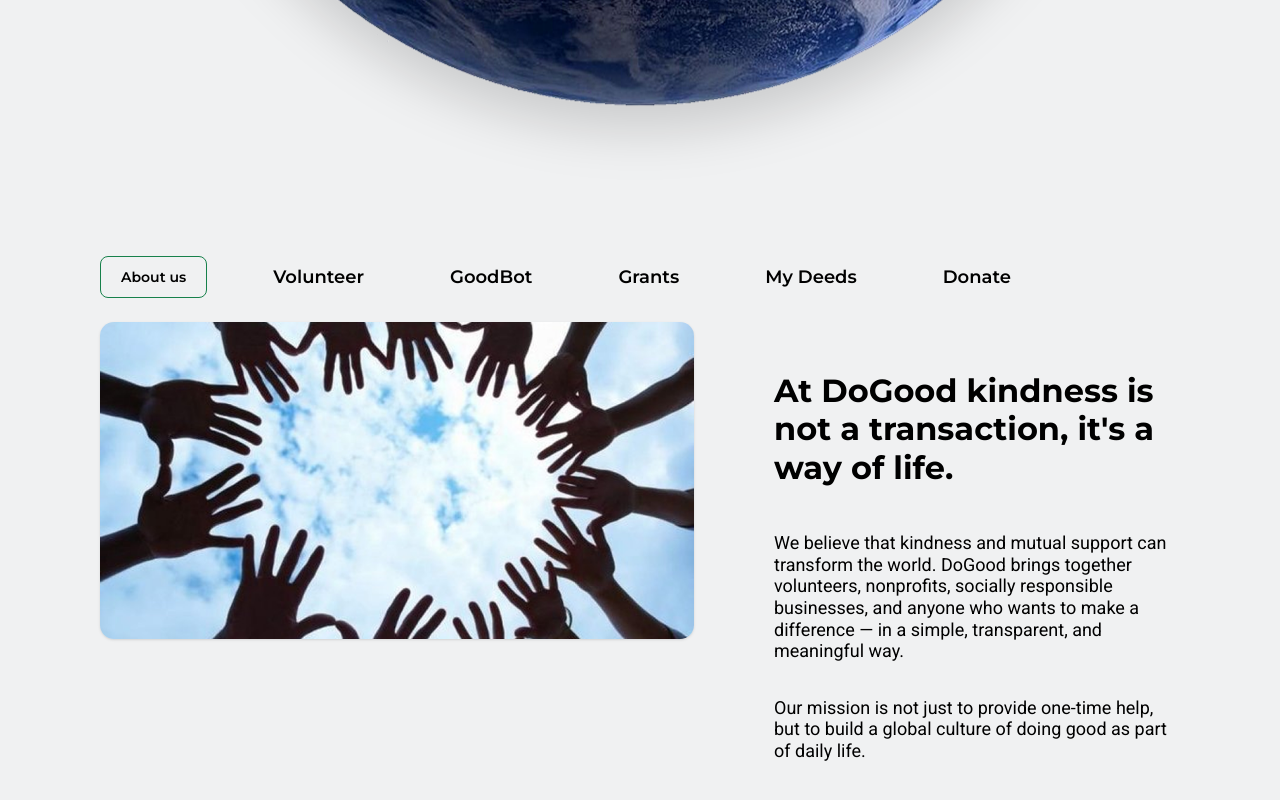
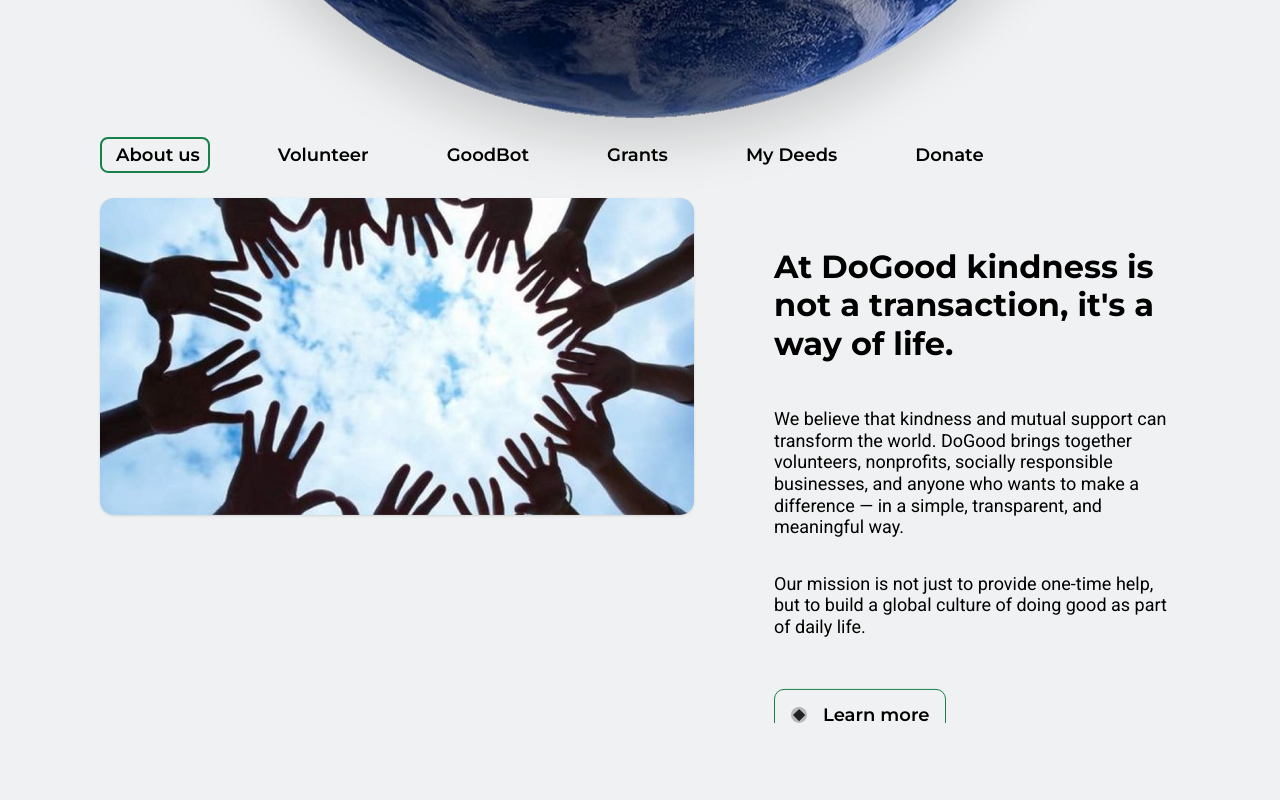
Before and after one commit to DoGood-org/dogood-frontend, a Next.js app: page /en in a window 1280 px wide. Shown: the part 1200-2000 px from the top of the page. Built offline with nearby package versions, Linux system fonts and the light colour scheme.

Commit message:
add about animation

```diff
--- a/src/components/index.ts
+++ b/src/components/index.ts
@@ -5,6 +5,7 @@
 export * from './faq/СontactForm';
 export * from './footer/Footer';
 export * from './footer/SocialLinks';
+export * from './main/AboutAnimationTabs';
 export * from './main/AboutSection';
 export * from './main/Faq';
 export * from './main/HeroSection';
--- /dev/null
+++ b/src/components/main/AboutAnimationTabs.tsx
@@ -0,0 +1,69 @@
+'use client';
+
+import { useLayoutEffect, useRef, useState } from 'react';
+import { motion } from 'framer-motion';
+import { Button } from '../ui/Button';
+
+export const AboutAnimationTabs = ({
+  views,
+  activeView,
+  onChange,
+}: {
+  views: { view: string }[];
+  activeView: string;
+  onChange: (view: string) => void;
+}) => {
+  const containerRef = useRef<HTMLDivElement>(null);
+  const [rect, setRect] = useState<{ left: number; width: number } | null>(
+    null
+  );
+
+  useLayoutEffect(() => {
+    if (!containerRef.current) return;
+    const container = containerRef.current;
+    const activeBtn = container.querySelector<HTMLButtonElement>(
+      `[data-view="${activeView}"]`
+    );
+    if (activeBtn) {
+      const { left, width } = activeBtn.getBoundingClientRect();
+      const containerLeft = container.getBoundingClientRect().left;
+      setRect({ left: left - containerLeft, width });
+    }
+  }, [activeView]);
+
+  return (
+    <div
+      className="relative inline-flex gap-[46px] mb-[25px]"
+      ref={containerRef}
+    >
+      {/* Animated border */}
+      {rect && (
+        <motion.div
+          layout
+          className="absolute top-0 left-0 h-full rounded-md border-2 border-primary pointer-events-none"
+          initial={false}
+          animate={{
+            x: rect.left,
+            width: rect.width,
+          }}
+          transition={{ type: 'spring', stiffness: 400, damping: 30 }}
+        />
+      )}
+
+      {/* Buttons */}
+      {views.map(({ view }) => (
+        <Button
+          variant="ghost"
+          key={view}
+          data-view={view}
+          onClick={() => onChange(view)}
+          className={`relative z-10 transition-colors ${
+            activeView === view ? 'text-primary' : 'text-muted'
+          }`}
+        >
+          {view}
+        </Button>
+      ))}
+    </div>
+  );
+};
--- a/src/components/main/AboutSection.tsx
+++ b/src/components/main/AboutSection.tsx
@@ -3,13 +3,22 @@
 import { useEffect, useState } from 'react';
 import Image from 'next/image';
 import { useRouter } from 'next/navigation';
-import { motion } from 'framer-motion';
-import { useInView } from 'react-intersection-observer';
+import {
+  motion,
+  useScroll,
+  useMotionValueEvent,
+  useSpring,
+} from 'framer-motion';
 import { useLocale, useTranslations } from 'next-intl';
 import { images } from '@/assets/images/about/import';
-// import { Button } from ;
 import { LearnIcon } from '../icons';
-import { Button } from '@/components';
+import { AboutAnimationTabs, Button } from '@/components';
+
+declare global {
+  interface Window {
+    _scrollTimeout?: ReturnType<typeof setTimeout>;
+  }
+}
 
 export const AboutSection = () => {
   const t = useTranslations('about');
@@ -22,43 +31,66 @@
     img: keyof typeof images;
   }[];
 
+  const { scrollY } = useScroll();
+  const [scrollDirection, setScrollDirection] = useState<'up' | 'down'>('down');
+  const [isScrolling, setIsScrolling] = useState(false);
+  // const [fixedY, setFixedY] = useState<number | null>(null);
+
+  useMotionValueEvent(scrollY, 'change', (latest) => {
+    const previous = scrollY.getPrevious() ?? latest;
+
+    if (latest > previous) {
+      setScrollDirection('down');
+    } else if (latest < previous) {
+      setScrollDirection('up');
+    }
+
+    setIsScrolling(true);
+
+    clearTimeout(window._scrollTimeout);
+    window._scrollTimeout = setTimeout(() => {
+      setIsScrolling(false);
+
+      // ✅ Зафіксувати останнє значення ySpring
+      // setFixedY(ySpring.get());
+    }, 150);
+  });
+
+  // Зміщення по осі Y в залежності від напрямку прокручування
+  const yOffset = scrollDirection === 'down' ? 176 : 0;
+
+  // Плавне анімування зміщення
+  const ySpring = useSpring(yOffset, {
+    stiffness: 50,
+    damping: 50,
+  });
+
+  useEffect(() => {
+    if (!isScrolling) {
+      ySpring.stop();
+      // if (fixedY !== null) {
+      //   ySpring.set(fixedY);
+      // }
+    } else {
+      ySpring.set(yOffset);
+    }
+  }, [isScrolling, yOffset, ySpring]);
+
   const [activeView, setActiveView] = useState(views[0].view);
   const activeData = views.find(({ view }) => view === activeView);
 
-  const [hasAnimated, setHasAnimated] = useState(false);
-  const { ref, inView } = useInView({
-    triggerOnce: false,
-    threshold: 0.4,
-  });
-
-  useEffect(() => {
-    if (inView && !hasAnimated) {
-      setHasAnimated(true);
-    }
-  }, [inView, hasAnimated]);
-
   return (
-    <motion.section
-      ref={ref}
-      animate={{
-        paddingTop: hasAnimated ? '376px' : '100px',
-      }}
-      transition={{ duration: 1, ease: 'easeOut' }}
-      className="pb-[50px] bg-background relative z-20"
-    >
-      <div className="relative z-10 max-w-[1920px] mx-auto px-[100px] items-center">
-        <div className="flex flex-wrap gap-[46px] mb-6 relative z-1">
-          {views.map(({ view }) => (
-            <Button
-              key={view}
-              variant={`${view === activeView ? 'outline' : 'ghost'}`}
-              size="md"
-              onClick={() => setActiveView(view)}
-            >
-              {view}
-            </Button>
-          ))}
-        </div>
+    <section className="pt-[100px] pb-[50px] bg-background relative z-20 h-[843px]">
+      <motion.div
+        // style={{ y: fixedY !== null ? fixedY : ySpring }}
+        style={{ y: ySpring }}
+        className="relative z-10 max-w-[1920px] mx-auto px-[100px] items-center"
+      >
+        <AboutAnimationTabs
+          views={views}
+          activeView={activeView}
+          onChange={setActiveView}
+        />
         {activeData && (
           <div className="flex gap-[80px] transition-opacity duration-500 ease-in-out opacity-100">
             <div className="max-w-[55%]">
@@ -93,7 +125,101 @@
             </div>
           </div>
         )}
-      </div>
-    </motion.section>
+      </motion.div>
+    </section>
   );
 };
+// 'use client';
+
+// import { useState } from 'react';
+// import Image from 'next/image';
+// import { useRouter } from 'next/navigation';
+// import { motion, useScroll, useMotionValueEvent, useSpring } from 'framer-motion';
+// import { useLocale, useTranslations } from 'next-intl';
+// import { images } from '@/assets/images/about/import';
+// import { LearnIcon } from '../icons';
+// import { AboutAnimationTabs, Button } from '@/components';
+
+// export const AboutSection = () => {
+//   const t = useTranslations('about');
+//   const router = useRouter();
+//   const locale = useLocale();
+
+//   const views = t.raw('views') as {
+//     view: string;
+//     title: string;
+//     description: string[];
+//     img: keyof typeof images;
+//   }[];
+
+//   const { scrollY } = useScroll();
+//   const [scrollDirection, setScrollDirection] = useState<'up' | 'down'>('down');
+
+//   useMotionValueEvent(scrollY, 'change', (latest) => {
+//     const previous = scrollY.getPrevious() ?? latest;
+//     if (latest > previous) {
+//       setScrollDirection('down');
+//     } else if (latest < previous) {
+//       setScrollDirection('up');
+//     }
+//   });
+
+//   const yOffset = scrollDirection === 'down' ? 176 : 0;
+
+//   const ySpring = useSpring(yOffset, {
+//     stiffness: 50,
+//     damping: 50,
+//   });
+
+//   const [activeView, setActiveView] = useState(views[0].view);
+//   const activeData = views.find(({ view }) => view === activeView);
+
+//   return (
+//     <section className="pt-[100px] pb-[50px] bg-background relative z-20 h-[843px]">
+//       <motion.div
+//         style={{ y: ySpring }}
+//         className="relative z-10 max-w-[1920px] mx-auto px-[100px] items-center"
+//       >
+//         <AboutAnimationTabs
+//           views={views}
+//           activeView={activeView}
+//           onChange={setActiveView}
+//         />
+//         {activeData && (
+//           <div className="flex gap-[80px] transition-opacity duration-500 ease-in-out opacity-100">
+//             <div className="max-w-[55%]">
+//               <Image
+//                 src={images[activeData.img]}
+//                 alt={activeData.title}
+//                 width={937}
+//                 height={500}
+//                 className="rounded-xl shadow"
+//               />
+//             </div>
+//             <div className="w-[41%] py-[50px] flex flex-col">
+//               <h2 className="font-bold text-h2-d mb-[45px]">
+//                 {activeData.title}
+//               </h2>
+//               <div className="space-y-2 mb-4">
+//                 {activeData.description.map((desc, idx) => (
+//                   <p key={idx} className="text-p1-d font-normal mb-[35px]">
+//                     {desc}
+//                   </p>
+//                 ))}
+//               </div>
+//               <Button
+//                 variant="outline"
+//                 size="lg"
+//                 className="w-auto flex-shrink-0 flex-grow-0 self-start gap-4"
+//                 onClick={() => router.push(`/${locale}/about`)}
+//               >
+//                 <LearnIcon />
+//                 {t('aboutButton')}
+//               </Button>
+//             </div>
+//           </div>
+//         )}
+//       </motion.div>
+//     </section>
+//   );
+// };
--- a/src/components/ui/Button.tsx
+++ b/src/components/ui/Button.tsx
@@ -19,9 +19,9 @@
           'text-primary-foreground text-lg font-semibold hover:border-btn-outline-hover',
         link: 'text-primary underline-offset-4 hover:underline',
         primary:
-          'relative text-primary-foreground bg-btn overflow-hidden group transition-colors duration-500',
+          'relative text-primary-foreground text-lg bg-btn overflow-hidden group transition-colors duration-500',
         outline:
-          'relative text-primary-foreground border font-semibold overflow-hidden group transition-colors duration-500',
+          'relative text-primary-foreground text-lg border font-semibold overflow-hidden group transition-colors duration-500',
       },
       size: {
         default: 'h-9 px-4 py-2 has-[>svg]:px-3',
```
